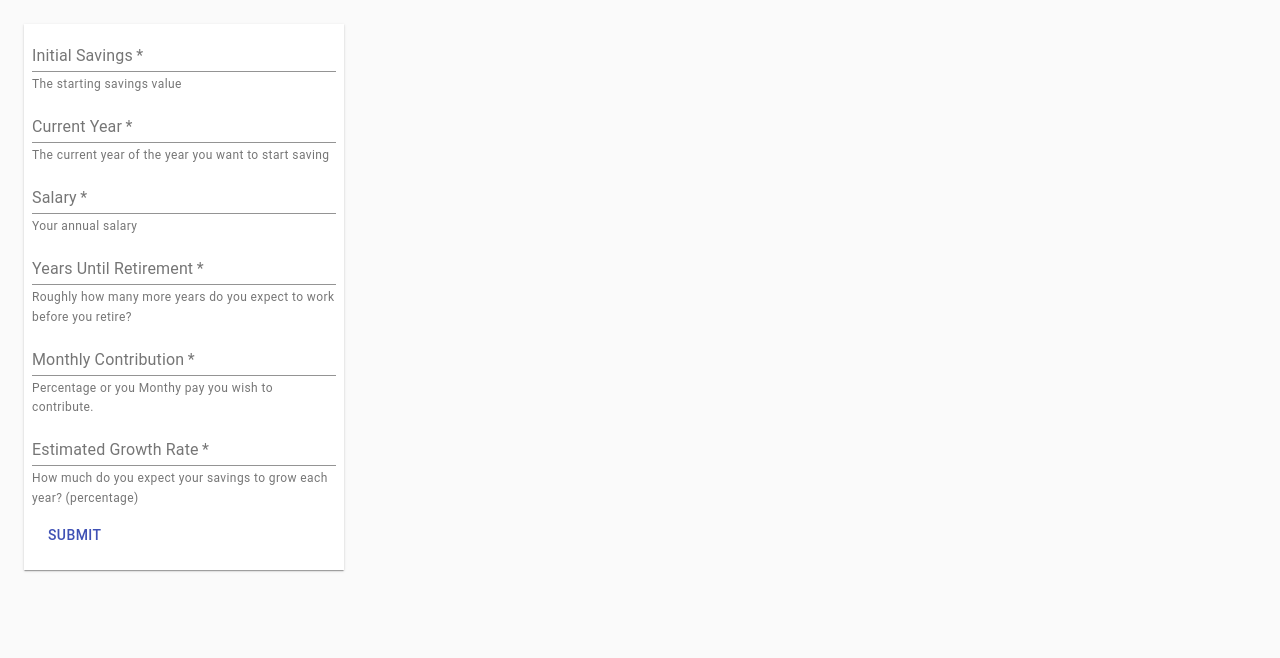
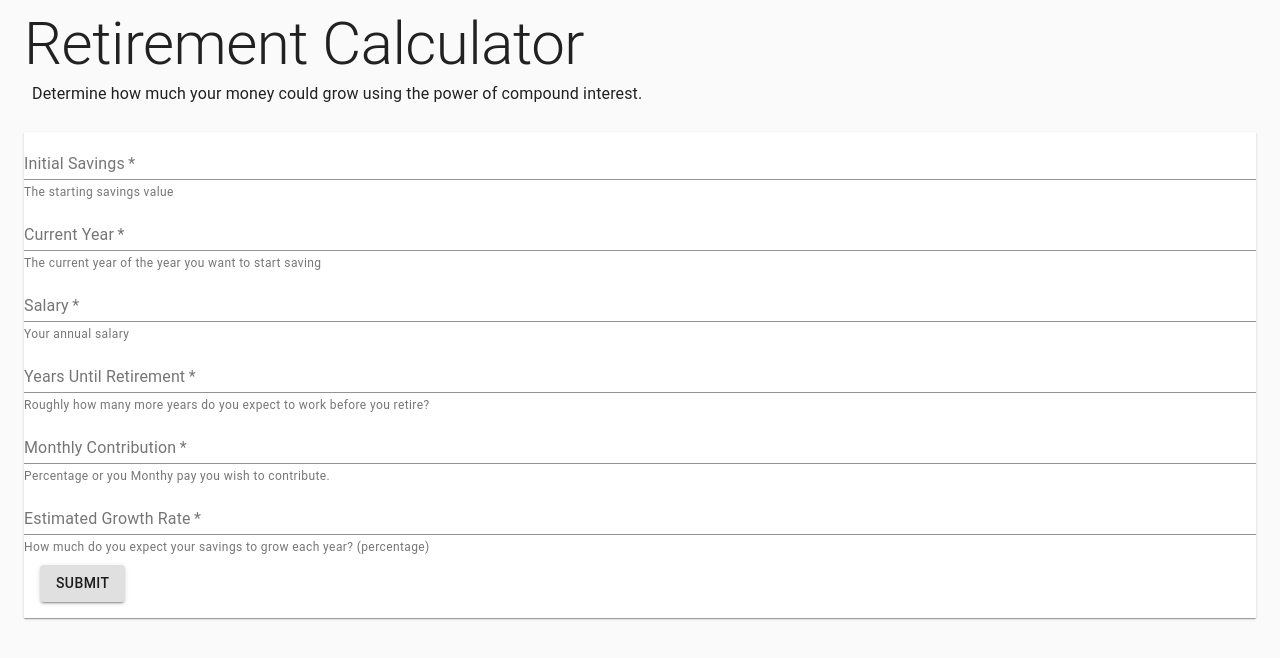
Before and after one commit to wdmcculloch/retirement-calculator, a React app: page / in a window 1280 px wide. Shown: the top 658 px of the page. Built offline with nearby package versions, Linux system fonts and the light colour scheme; the HTML template or start-up script is replaced by a standard one.

Commit message:
progress on overall page layout

```diff
--- a/client/src/components/App.jsx
+++ b/client/src/components/App.jsx
@@ -1,5 +1,5 @@
 import React, { useContext, useState } from 'react';
-import { Paper, CssBaseline, makeStyles, Box, Container, Button, TextField, Typography, FormControl, Input, InputLabel, FormHelperText } from '@material-ui/core';
+import { ThemeProvider, Paper, CssBaseline, makeStyles, Box, Container, Button, TextField, Typography, FormControl, Input, InputLabel, FormHelperText } from '@material-ui/core';
 import { LineChart, Line, CartesianGrid, XAxis, YAxis } from 'recharts';
 import SpacingDesign from './context/design.jsx';
 import Chart from './Chart.jsx';
@@ -61,13 +61,24 @@ const App = (props) => {
   }
   return (
 
-    <Container>
-      <CssBaseline />
+    <Container id='container'>
 
-      <Box display='flex'>
-        <Form submit={handleSubmit} change={handleChange}/>
-        {displayChart ? <Chart data={data}/> : undefined}
-      </Box>
+        <CssBaseline />
+        <div id='form-main'>
+
+          <Typography variant='h2' style={{
+            ...SpacingDesign.marginTop(1)
+          }}> Retirement Calculator </Typography>
+          <Typography variant='subtitle1' style={{
+            ...SpacingDesign.marginx(1)
+          }}>
+          Determine how much your money could grow using the power of compound interest.
+        </Typography>
+          <Form submit={handleSubmit} change={handleChange} />
+        </div>
+        <div id='chart'>
+          {displayChart ? <Chart data={data} /> : undefined}
+        </div>
 
     </Container>
   )
--- a/client/src/components/Chart.jsx
+++ b/client/src/components/Chart.jsx
@@ -5,13 +5,16 @@ import SpacingDesign from './context/design.jsx';
 
 const Chart = (props) => {
   let data = props.data;
+  console.log(data);
   return (
     <Box style={{
       ...SpacingDesign.marginx(3),
       ...SpacingDesign.marginy(3)
     }}>
 
-
+    <Typography>
+      {``}
+    </Typography>
         {/* <ResponsiveContainer width="80%" height='100%'> */}
           <LineChart data={data} width={700} height={500}>
 
--- a/client/src/components/Form.jsx
+++ b/client/src/components/Form.jsx
@@ -14,13 +14,12 @@ const Form = (props) => {
         flexGrow: 0.5,
         overflow: 'hidden',
         borderRadius: '0',
-        width: '40vh'
+        width: '100%'
+
       }}>
         <Box display='flex' flexDirection='column' align='center' style={{
           marginBottom: '1vh',
-          marginLeft: '1vh',
-          marginRight: '1vh',
-          fontSize: '1em'
+          fontSize: '1rem'
         }}>
 
           <TextField id="form-input" type='number' required name='initial' label="Initial Savings" onChange={props.change} helperText='The starting savings value' />
@@ -32,15 +31,16 @@ const Form = (props) => {
             helperText='Percentage or you Monthy pay you wish to contribute.' />
           <TextField id="form-input" type='number' required name='growth' label="Estimated Growth Rate" onChange={props.change}
             helperText='How much do you expect your savings to grow each year? (percentage)' />
-          {/* <TextField id="form-input" type='number' required name='variance' label="Growth Rate Variance" onChange={props.change}
-            helperText='Range of interest rates (above and below the rate set above) that you desire to see results for.' /> */}
         </Box>
 
-        <Button display='flex' justifycontent='flex-end' color='primary' style={{
-          marginBottom: '2vh',
-          marginLeft: '2vh',
-          marginRight: '1vh',
-        }} onClick={props.submit}>Submit</Button>
+        <div id='form-button'>
+          <Button variant='contained'style={{
+            marginBottom: '2vh',
+            marginLeft: '2vh',
+            marginRight: '3vh',
+          }} onClick={props.submit}>Submit
+          </Button>
+        </div>
       </Paper>
     </Box>
 
```
Also changed, not shown: 2 other files (tests, documents, lock files or other folders).
